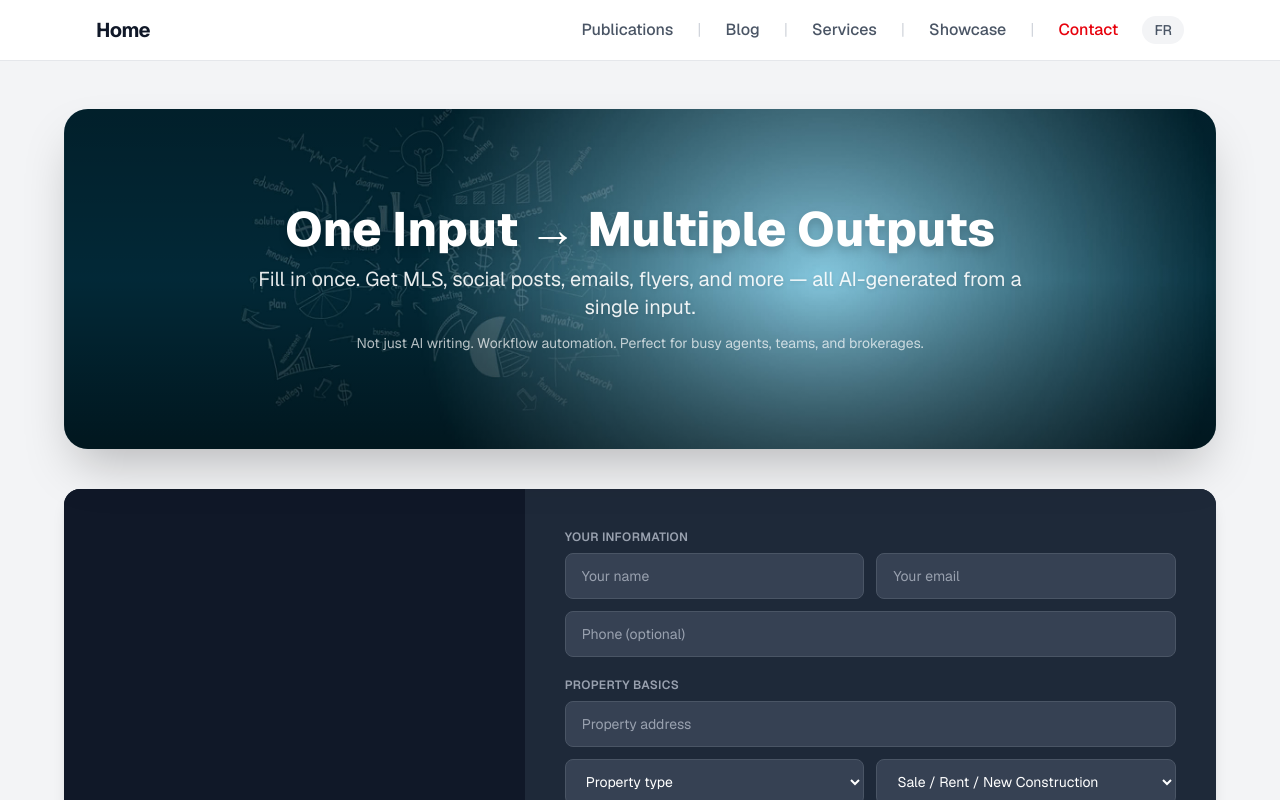
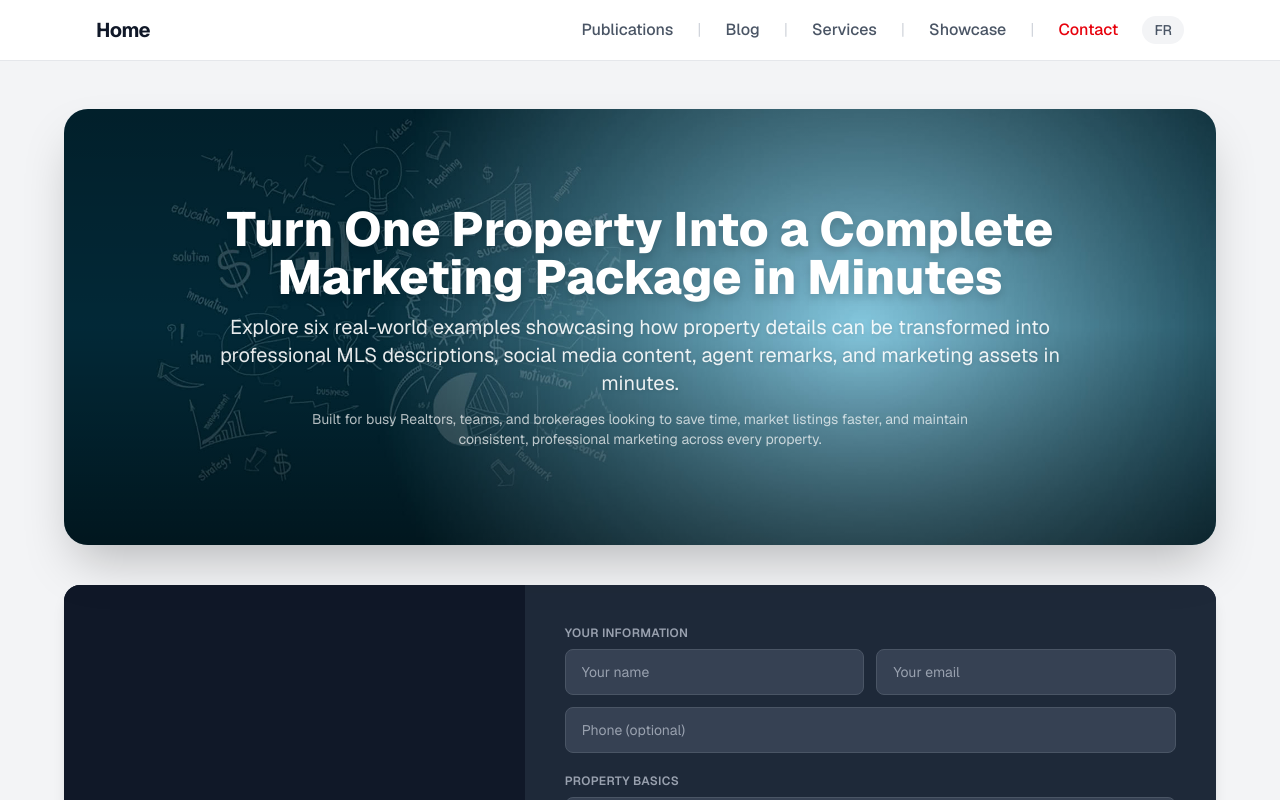
Before and after one commit to rodricfanou/rodricfanou.github.io, a Next.js app: page /real-estate-showcase in a window 1280 px wide. Shown: the top 800 px of the page. Built offline with nearby package versions, Linux system fonts and the light colour scheme.

Commit message:
Update hero copy: outcome-focused messaging

```diff
--- a/src/app/real-estate-showcase/page.tsx
+++ b/src/app/real-estate-showcase/page.tsx
@@ -218,17 +218,19 @@ export default function RealEstateShowcase() {
           <FadeIn>
             <div className="text-center text-white">
               <h1 className="text-3xl font-extrabold mb-3 drop-shadow-lg md:text-5xl">
-                {isFr ? "Un Apport → Plusieurs Sorties" : "One Input → Multiple Outputs"}
+                {isFr
+                  ? "Transformez une Propriété en un Package Marketing Complet en Minutes"
+                  : "Turn One Property Into a Complete Marketing Package in Minutes"}
               </h1>
-              <p className="text-base text-white/90 drop-shadow-sm md:text-lg md:text-xl max-w-3xl mx-auto">
+              <p className="text-base text-white/90 drop-shadow-sm md:text-lg md:text-xl max-w-4xl mx-auto">
                 {isFr
-                  ? "Remplissez une seule fois. Obtenez MLS, réseaux sociaux, emails, flyers et plus — générés par IA."
-                  : "Fill in once. Get MLS, social posts, emails, flyers, and more — all AI-generated from a single input."}
+                  ? "Découvrez six exemples concrets montrant comment les détails d'une propriété peuvent être transformés en descriptions MLS professionnelles, contenus pour réseaux sociaux, remarques d'agent et actifs marketing en quelques minutes."
+                  : "Explore six real-world examples showcasing how property details can be transformed into professional MLS descriptions, social media content, agent remarks, and marketing assets in minutes."}
               </p>
               <p className="text-sm text-white/70 mt-3 max-w-2xl mx-auto">
                 {isFr
-                  ? "Pas juste de l'écriture IA. De l'automatisation de flux de travail. Parfait pour les agents, équipes et courtiers occupés."
-                  : "Not just AI writing. Workflow automation. Perfect for busy agents, teams, and brokerages."}
+                  ? "Conçu pour les agents, équipes et courtiers occupés qui souhaitent gagner du temps, commercialiser les annonces plus rapidement et maintenir un marketing professionnel et cohérent pour chaque propriété."
+                  : "Built for busy Realtors, teams, and brokerages looking to save time, market listings faster, and maintain consistent, professional marketing across every property."}
               </p>
             </div>
           </FadeIn>
```
